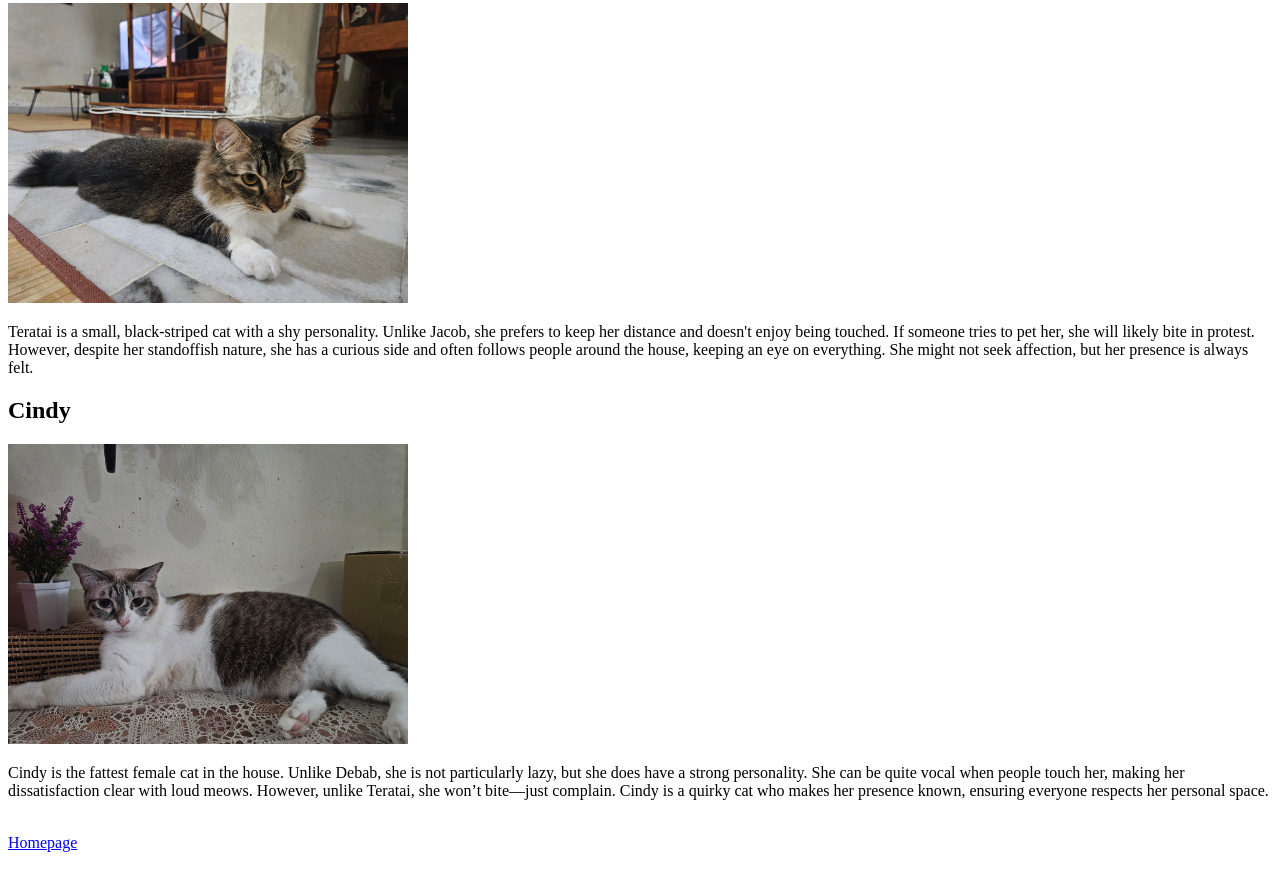
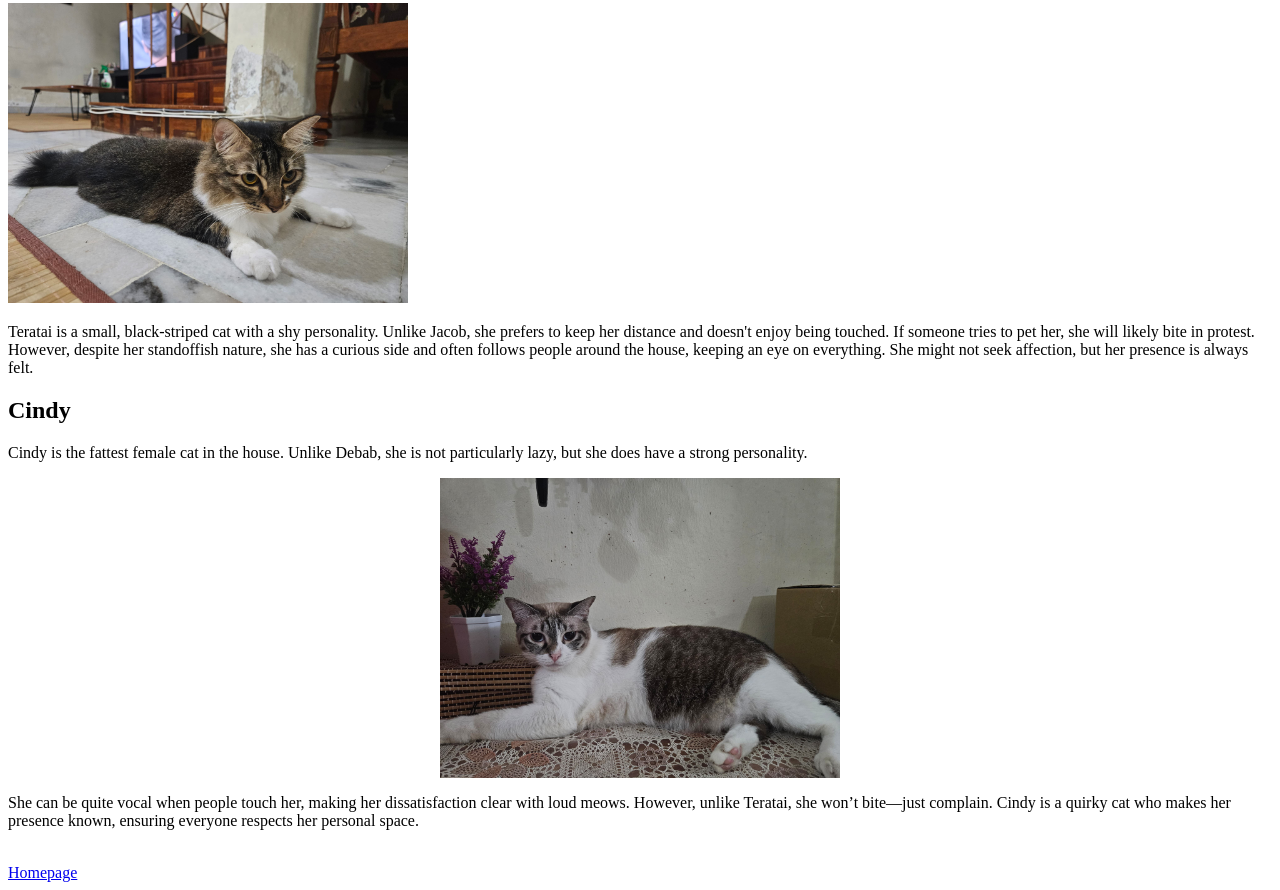
Before and after one commit to LazyNekoo/Portfolio, a plain HTML site: page pages/pets.html in a window 1280 px wide. Shown: the part 969-1859 px from the top of the page. Before the commit the page ends 1829 px from the top, so only its background shows below. Drawn offline with Linux system fonts and the light colour scheme.

Commit message:
Fulfill the criteria of having a clickable image in the middle of the text

```diff
--- a/pages/pets.html
+++ b/pages/pets.html
@@ -21,8 +21,13 @@
     <p>Teratai is a small, black-striped cat with a shy personality. Unlike Jacob, she prefers to keep her distance and doesn't enjoy being touched. If someone tries to pet her, she will likely bite in protest. However, despite her standoffish nature, she has a curious side and often follows people around the house, keeping an eye on everything. She might not seek affection, but her presence is always felt.</p>
 
     <h2>Cindy</h2>
-    <img src="../images/Cindy.jpeg" alt="Cindy" height="300" width="auto">
-    <p>Cindy is the fattest female cat in the house. Unlike Debab, she is not particularly lazy, but she does have a strong personality. She can be quite vocal when people touch her, making her dissatisfaction clear with loud meows. However, unlike Teratai, she won’t bite—just complain. Cindy is a quirky cat who makes her presence known, ensuring everyone respects her personal space.</p>
+    <p>Cindy is the fattest female cat in the house. Unlike Debab, she is not particularly lazy, but she does have a strong personality.</p>
+
+    <a href="../images/Cindy.jpeg" target="_blank">
+        <img src="../images/Cindy.jpeg" alt="Cindy" height="300" width="auto" style="display: block; margin: 0 auto;">
+    </a>
+
+    <p>She can be quite vocal when people touch her, making her dissatisfaction clear with loud meows. However, unlike Teratai, she won’t bite—just complain. Cindy is a quirky cat who makes her presence known, ensuring everyone respects her personal space.</p>
 
     <br>
     <a href="../index.html">Homepage</a>
```
